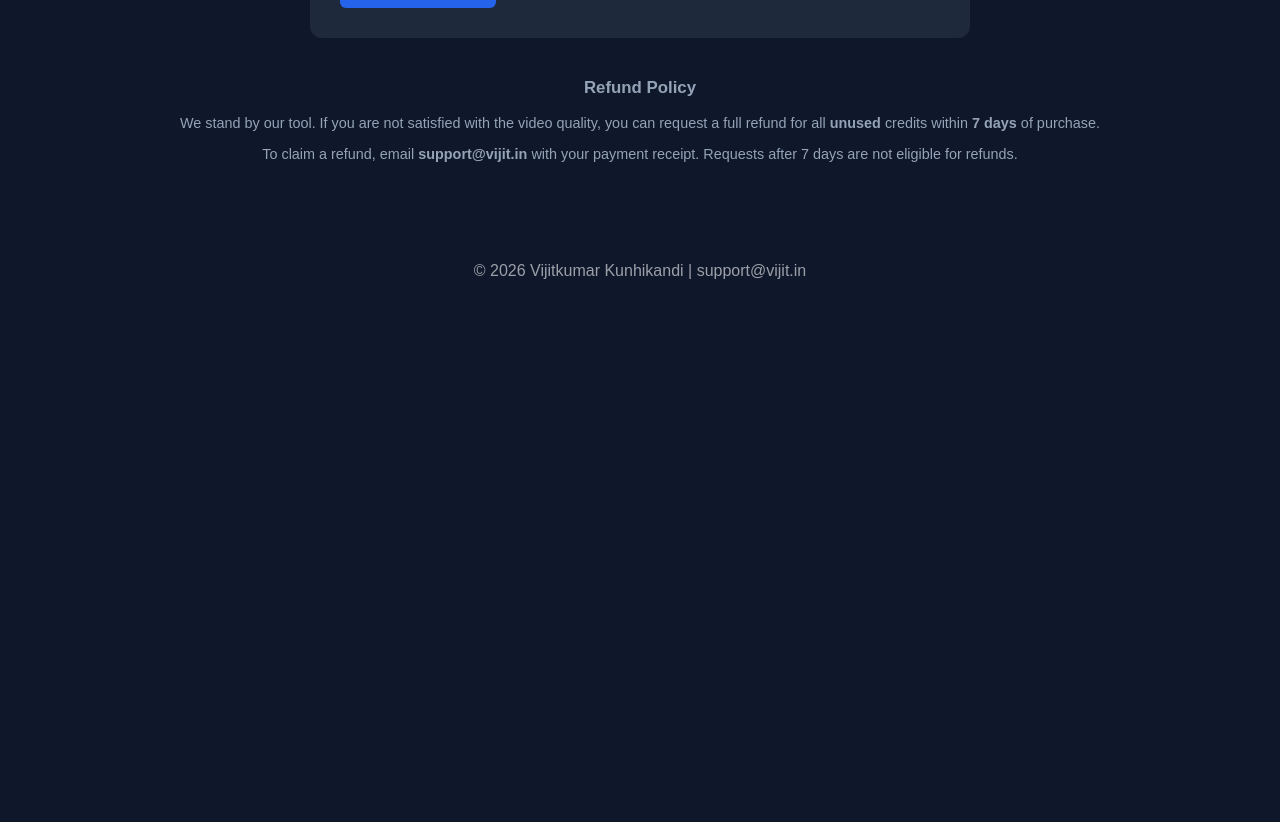
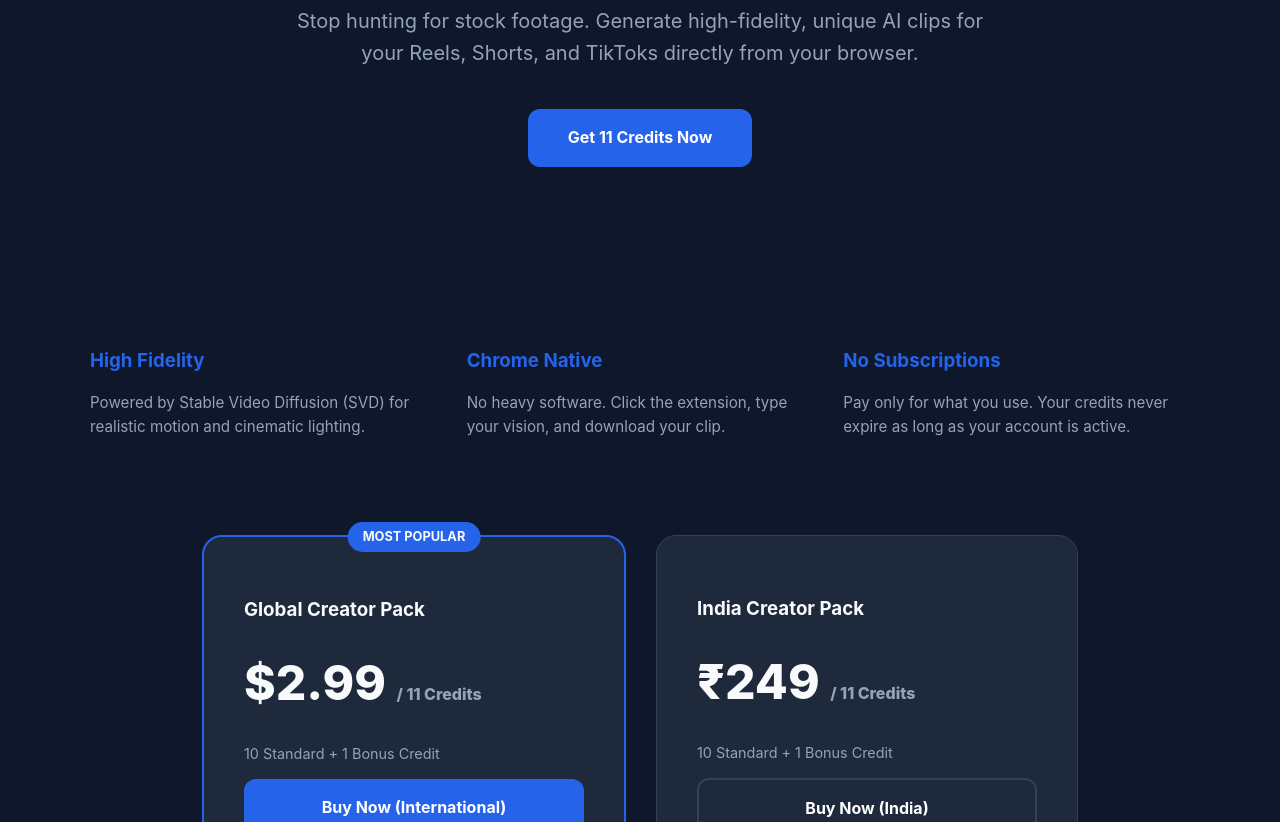
Before and after one commit to Vijit-k/apps.vijit.in, a plain HTML site: page index.html in a window 1280 px wide. Shown: the part 387-1209 px from the top of the page. Before the commit the page ends 800 px from the top, so only its background shows below. Drawn offline with Linux system fonts and the light colour scheme.

Commit message:
Add files via upload

```diff
--- a/index.html
+++ b/index.html
@@ -3,36 +3,140 @@
 <head>
     <meta charset="UTF-8">
     <meta name="viewport" content="width=device-width, initial-scale=1.0">
-    <title>AI Video Magic | Cinematic AI B-Roll</title>
+    <title>AI Video Magic | Pro Cinematic B-Roll Generator</title>
     <style>
-        body { font-family: sans-serif; background: #0f172a; color: #f8fafc; text-align: center; padding: 50px; }
-        .card { background: #1e293b; padding: 30px; border-radius: 12px; max-width: 600px; margin: 0 auto; text-align: left; }
-        .btn { display: inline-block; padding: 12px 24px; background: #2563eb; color: white; text-decoration: none; border-radius: 6px; margin-top: 20px; }
-        h1 { color: #2563eb; }
-        .policy { font-size: 0.9rem; color: #94a3b8; margin-top: 40px; }
+        :root {
+            --primary: #2563eb;
+            --secondary: #3b82f6;
+            --accent: #10b981;
+            --bg: #0f172a;
+            --card-bg: #1e293b;
+            --text: #f8fafc;
+            --text-dim: #94a3b8;
+        }
+
+        body {
+            font-family: 'Inter', -apple-system, sans-serif;
+            background-color: var(--bg);
+            color: var(--text);
+            margin: 0;
+            line-height: 1.6;
+        }
+
+        .container { max-width: 1100px; margin: 0 auto; padding: 0 20px; }
+
+        /* Header & Nav */
+        nav { padding: 30px 0; display: flex; justify-content: space-between; align-items: center; }
+        .logo { font-size: 1.5rem; font-weight: 800; color: var(--primary); text-decoration: none; }
+
+        /* Hero Section */
+        .hero { text-align: center; padding: 80px 0; }
+        h1 { font-size: 4rem; margin-bottom: 20px; letter-spacing: -2px; line-height: 1.1; }
+        .hero p { font-size: 1.25rem; color: var(--text-dim); max-width: 700px; margin: 0 auto 40px; }
+
+        /* Pricing Grid */
+        .pricing-grid { display: flex; gap: 30px; justify-content: center; flex-wrap: wrap; margin-bottom: 60px; }
+        .price-card {
+            background: var(--card-bg);
+            border: 1px solid #334155;
+            padding: 40px;
+            border-radius: 20px;
+            width: 340px;
+            transition: transform 0.3s ease;
+        }
+        .price-card:hover { transform: translateY(-10px); border-color: var(--primary); }
+        .price-card.featured { border: 2px solid var(--primary); position: relative; }
+        .badge { position: absolute; top: -15px; left: 50%; transform: translateX(-50%); background: var(--primary); padding: 5px 15px; border-radius: 20px; font-size: 0.8rem; font-weight: bold; }
+
+        .price-amount { font-size: 3rem; font-weight: 800; margin: 20px 0; }
+        .price-amount span { font-size: 1rem; color: var(--text-dim); }
+
+        .btn {
+            display: block;
+            padding: 16px;
+            border-radius: 12px;
+            text-decoration: none;
+            font-weight: 700;
+            text-align: center;
+            transition: all 0.2s;
+        }
+        .btn-primary { background: var(--primary); color: white; }
+        .btn-outline { border: 2px solid #334155; color: white; }
+
+        /* Features */
+        .features { display: grid; grid-template-columns: repeat(auto-fit, minmax(280px, 1fr)); gap: 30px; padding: 80px 0; }
+        .f-card h3 { color: var(--primary); margin-bottom: 10px; }
+        .f-card p { color: var(--text-dim); font-size: 0.95rem; }
+
+        /* Refund & Trust */
+        .trust-bar { background: #161e2e; padding: 40px; border-radius: 24px; text-align: center; border: 1px solid #1e293b; }
+        .trust-bar h2 { color: #facc15; }
+
+        footer { padding: 60px 0; text-align: center; border-top: 1px solid #1e293b; color: var(--text-dim); font-size: 0.9rem; }
+        footer a { color: var(--text-dim); text-decoration: none; margin: 0 10px; }
     </style>
 </head>
 <body>
 
-    <h1>AI Video Magic</h1>
-    <p>Generate high-quality AI videos for Reels and Shorts in seconds.</p>
+<div class="container">
+    <nav>
+        <a href="#" class="logo">AI VIDEO MAGIC</a>
+        <a href="mailto:support@vijit.in" style="color: var(--text-dim); text-decoration: none;">Support</a>
+    </nav>
 
-    <div class="card">
-        <h3>Risk-Free Launch Offer</h3>
-        <p>Purchase 10 credits today and receive <strong>1 Bonus Credit</strong> automatically.</p>
-        <p><strong>Price:</strong> $2.99 (Intl) / ₹249 (India)</p>
-        <a href="https://chrome.google.com/webstore" class="btn">Add to Chrome</a>
+    <section class="hero">
+        <h1>Cinematic B-Roll <br><span style="color:var(--primary)">From a Single Prompt.</span></h1>
+        <p>Stop hunting for stock footage. Generate high-fidelity, unique AI clips for your Reels, Shorts, and TikToks directly from your browser.</p>
+        <div style="display: flex; gap: 15px; justify-content: center;">
+            <a href="#pricing" class="btn btn-primary" style="padding: 16px 40px;">Get 11 Credits Now</a>
+        </div>
+    </section>
+
+    <section class="features">
+        <div class="f-card">
+            <h3>High Fidelity</h3>
+            <p>Powered by Stable Video Diffusion (SVD) for realistic motion and cinematic lighting.</p>
+        </div>
+        <div class="f-card">
+            <h3>Chrome Native</h3>
+            <p>No heavy software. Click the extension, type your vision, and download your clip.</p>
+        </div>
+        <div class="f-card">
+            <h3>No Subscriptions</h3>
+            <p>Pay only for what you use. Your credits never expire as long as your account is active.</p>
+        </div>
+    </section>
+
+    <section id="pricing" class="pricing-grid">
+        <div class="price-card featured">
+            <div class="badge">MOST POPULAR</div>
+            <h3>Global Creator Pack</h3>
+            <div class="price-amount">$2.99 <span>/ 11 Credits</span></div>
+            <p style="color: var(--text-dim); font-size: 0.9rem;">10 Standard + 1 Bonus Credit</p>
+            <a href="https://rzp.io/l/intl_link" class="btn btn-primary">Buy Now (International)</a>
+        </div>
+
+        <div class="price-card">
+            <h3>India Creator Pack</h3>
+            <div class="price-amount">₹249 <span>/ 11 Credits</span></div>
+            <p style="color: var(--text-dim); font-size: 0.9rem;">10 Standard + 1 Bonus Credit</p>
+            <a href="https://rzp.io/l/india_link" class="btn btn-outline">Buy Now (India)</a>
+        </div>
+    </section>
+
+    <div class="trust-bar">
+        <h2>7-Day Risk-Free Guarantee</h2>
+        <p>Not happy with the AI output? If you haven't used your credits, we will issue a full refund within 7 days of purchase. Just email <strong>support@vijit.in</strong>.</p>
     </div>
 
-    <div class="policy" id="refund-policy">
-        <h3>Refund Policy</h3>
-        <p>We stand by our tool. If you are not satisfied with the video quality, you can request a full refund for all <strong>unused</strong> credits within <strong>7 days</strong> of purchase.</p>
-        <p>To claim a refund, email <strong>support@vijit.in</strong> with your payment receipt. Requests after 7 days are not eligible for refunds.</p>
-    </div>
-
-    <footer style="margin-top: 100px; opacity: 0.6;">
-        &copy; 2026 Vijitkumar Kunhikandi | support@vijit.in
+    <footer>
+        <p>&copy; 2026 Vijitkumar Kunhikandi. All rights reserved.</p>
+        <div style="margin-top: 15px;">
+            <a href="https://apps.vijit.in#privacy">Privacy Policy</a> |
+            <a href="mailto:support@vijit.in">Contact</a>
+        </div>
     </footer>
+</div>
 
 </body>
 </html>
```
